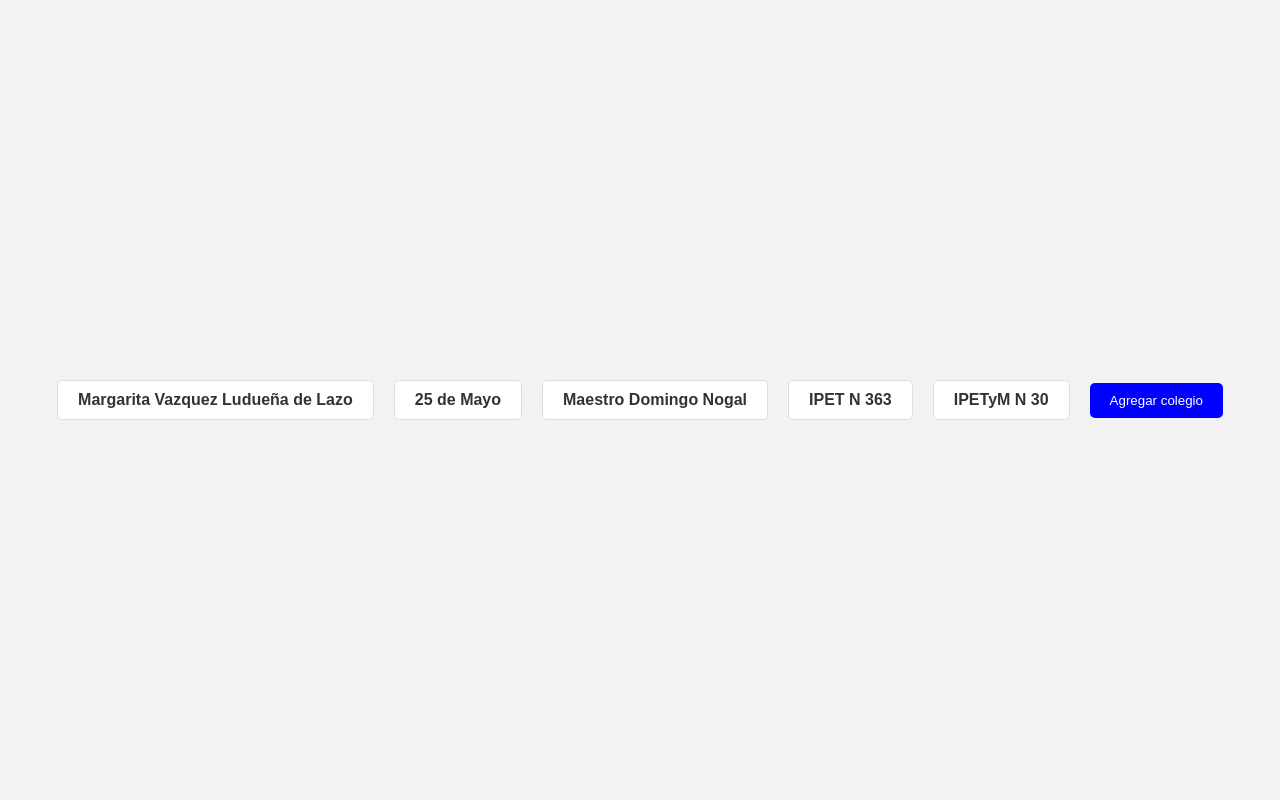
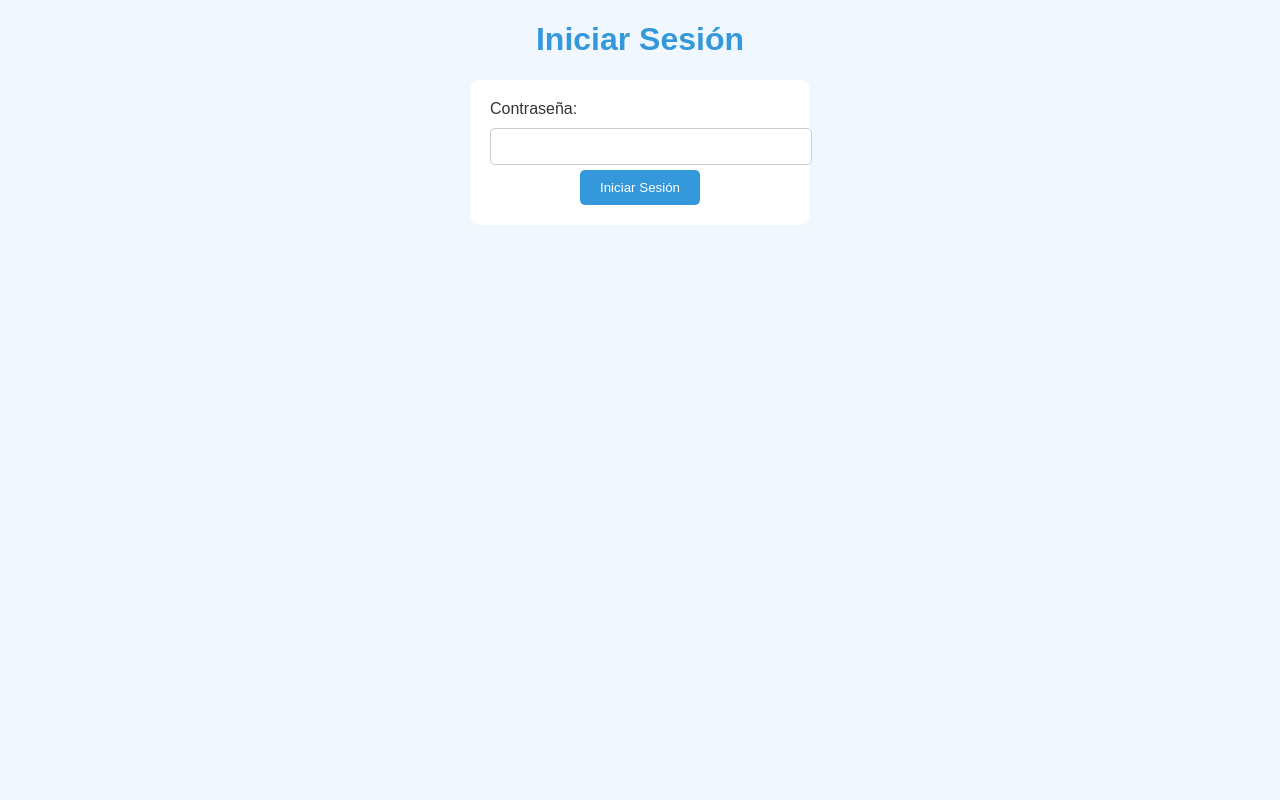
Before and after one commit to guadalupevaca/paicor, a PHP site: page /indexAdmin.php in a window 1280 px wide. Run offline with PHP 8.4, Linux system fonts and the light colour scheme.

Commit message:
PAGINA MUNI

```diff
--- a/indexAdmin.php
+++ b/indexAdmin.php
@@ -1,181 +1,64 @@
 <!DOCTYPE html>
 <html>
 <head>
-<title>Ejemplo de Enlaces</title>
-<style>
+    <title>Iniciar Sesión</title>
+    <style>
         body {
+            background-color: #f0f7ff; /* Color de fondo celeste */
             font-family: Arial, sans-serif;
-            background-color: #f2f2f2;
-            display: flex;
-            justify-content: center;
-            align-items: center;
-            height: 100vh;
+            text-align: center;
             margin: 0;
+            padding: 0;
         }
 
-        #enlacesContainer {
-            text-align: center;
+        h1 {
+            color: #3498db; /* Color celeste para el título */
         }
 
-        p a {
-            text-decoration: none;
-            background-color: #fff;
-            border: 1px solid #ddd;
-            padding: 10px 20px;
-            display: inline-block;
-            margin: 10px;
-            border-radius: 5px;
-            color: #333;
-            font-weight: bold;
-            transition: background-color 0.2s;
+        form {
+            background-color: #fff; /* Fondo blanco para el formulario */
+            border-radius: 10px;
+            padding: 20px;
+            width: 300px;
+            margin: 0 auto;
         }
 
-        p a:hover {
-            background-color: #5bc0de;
-            color: #fff;
+        label {
+            display: block;
+            text-align: left;
+            margin-bottom: 5px;
+            color: #333; /* Color de etiquetas de campo */
         }
 
-        p a.folder {
-            background-color: #d9edf7;
+        input[type="password"] {
+            width: 100%;
+            padding: 10px;
+            margin: 5px 0;
+            border: 1px solid #ccc; /* Borde del campo */
+            border-radius: 5px;
         }
 
-        p a.folder:hover {
-            background-color: #5bc0de;
-        }
-
-        #agregarEnlace {
-            background-color: #4CAF50;
-            color: white;
+        input[type="submit"] {
+            background-color: #3498db; /* Color celeste para el botón */
+            color: #fff;
             border: none;
+            border-radius: 5px;
             padding: 10px 20px;
-            margin: 10px;
-            border-radius: 5px;
             cursor: pointer;
         }
 
-        #agregarEnlace {
-            background-color: blue;
-        }
-
-        #enlacesNuevos {
-            display: flex;
-            flex-wrap: wrap;
-            justify-content: center; /* Alinear los enlaces al centro */
+        input[type="submit"]:hover {
+            background-color: #2980b9; /* Cambiar color al pasar el ratón */
         }
     </style>
 </head>
-<!DOCTYPE html>
-<html>
-<head>
-    <title>Ejemplo de Enlaces</title>
-</head>
 <body>
-    <p><a href="a.php" data-clave="123">Margarita Vazquez Ludueña de Lazo</a></p>
-    <p><a href="#" data-clave="456">25 de Mayo</a></p>
-    <p><a href="#" data-clave="789">Maestro Domingo Nogal</a></p>
-    <p><a href="#" data-clave="100">IPET N 363</a></p>
-    <p><a href="#" data-clave="234">IPETyM N 30</a></p>
+    <h1>Iniciar Sesión</h1>
+    <form method="post" action="procesar.php">
+        <label for="clave">Contraseña:</label>
+        <input type="password" name="clave" required><br>
 
-    <div id="enlacesNuevos">
-        <!-- Aquí se mostrarán los enlaces nuevos -->
-    </div>
-
-    <!-- Botón para agregar enlace -->
-    <button id="agregarEnlace">Agregar colegio</button>
-
-    <script>
-        // Manejar el clic en el botón "Agregar Enlace"
-        document.getElementById("agregarEnlace").addEventListener("click", function () {
-            // Solicitar al usuario el nombre y la URL del nuevo enlace
-            var nombre = prompt("Ingrese el nombre del enlace:");
-            var url = prompt("Ingrese la URL del enlace:");
-
-            // Crear un nuevo elemento de párrafo con el enlace
-            var nuevoEnlace = document.createElement("p");
-            nuevoEnlace.innerHTML = '<a href="' + url + '">' + nombre + '</a>';
-
-            // Crear un botón para eliminar el enlace
-            var eliminarBoton = document.createElement("button");
-            eliminarBoton.innerHTML = "Eliminar";
-            eliminarBoton.addEventListener("click", function () {
-                enlacesNuevos.removeChild(nuevoEnlace);
-                // Remover el enlace de la lista de enlaces guardados en el almacenamiento local
-                var enlacesGuardados = JSON.parse(localStorage.getItem("misEnlaces")) || [];
-                var enlaceIndex = enlacesGuardados.findIndex(function (enlace) {
-                    return enlace.nombre === nombre && enlace.url === url;
-                });
-                if (enlaceIndex !== -1) {
-                    enlacesGuardados.splice(enlaceIndex, 1);
-                    localStorage.setItem("misEnlaces", JSON.stringify(enlacesGuardados));
-                }
-            });
-
-            // Agregar el botón de eliminar al nuevo enlace
-            nuevoEnlace.appendChild(eliminarBoton);
-
-            // Insertar el nuevo enlace antes del botón "Agregar Enlace"
-            var enlacesNuevos = document.getElementById("enlacesNuevos");
-            enlacesNuevos.insertBefore(nuevoEnlace, enlacesNuevos.firstChild);
-
-            // Guardar el enlace en el almacenamiento local
-            var enlacesGuardados = JSON.parse(localStorage.getItem("misEnlaces")) || [];
-            enlacesGuardados.push({ nombre: nombre, url: url });
-            localStorage.setItem("misEnlaces", JSON.stringify(enlacesGuardados));
-        });
-
-        // Cargar y mostrar enlaces guardados en el almacenamiento local
-        var enlacesGuardados = JSON.parse(localStorage.getItem("misEnlaces")) || [];
-        var enlacesNuevos = document.getElementById("enlacesNuevos");
-
-        enlacesGuardados.forEach(function (enlace) {
-            var nuevoEnlace = document.createElement("p");
-            nuevoEnlace.innerHTML = '<a href="' + enlace.url + '">' + enlace.nombre + '</a>';
-
-            // Crear un botón para eliminar el enlace
-            var eliminarBoton = document.createElement("button");
-            eliminarBoton.innerHTML = "Eliminar";
-            eliminarBoton.addEventListener("click", function () {
-                enlacesNuevos.removeChild(nuevoEnlace);
-                // Remover el enlace de la lista de enlaces guardados en el almacenamiento local
-                var enlaceIndex = enlacesGuardados.findIndex(function (enlaceGuardado) {
-                    return enlaceGuardado.nombre === enlace.nombre && enlaceGuardado.url === enlace.url;
-                });
-                if (enlaceIndex !== -1) {
-                    enlacesGuardados.splice(enlaceIndex, 1);
-                    localStorage.setItem("misEnlaces", JSON.stringify(enlacesGuardados));
-                }
-            });
-
-            // Agregar el botón de eliminar al enlace
-            nuevoEnlace.appendChild(eliminarBoton);
-
-            // Agregar el enlace a la lista de enlaces nuevos
-            enlacesNuevos.insertBefore(nuevoEnlace, enlacesNuevos.firstChild);
-        });
-    </script>
-
-<script>
-    // Función para manejar el clic en los enlaces
-    function handleClick(event) {
-        event.preventDefault(); // Prevenir la redirección por defecto
-        var clave = prompt("Ingresa la clave:"); // Solicitar la clave al usuario
-        var enlace = event.target; // El enlace que se hizo clic
-
-        // Verificar si la clave ingresada es igual a la clave en el atributo de datos
-        if (clave === enlace.dataset.clave) {
-            // Redirigir al usuario al enlace
-            window.location.href = enlace.getAttribute("href");
-        } else {
-            alert("Clave incorrecta. Inténtalo de nuevo.");
-        }
-    }
-
-    // Agregar un manejador de eventos a todos los enlaces
-    var enlaces = document.querySelectorAll("a");
-    enlaces.forEach(function(enlace) {
-        enlace.addEventListener("click", handleClick);
-    });
-</script>
-
+        <input type="submit" value="Iniciar Sesión">
+    </form>
 </body>
 </html>
```
Also changed, not shown: colegios.php (added, +137 -0 lines).
